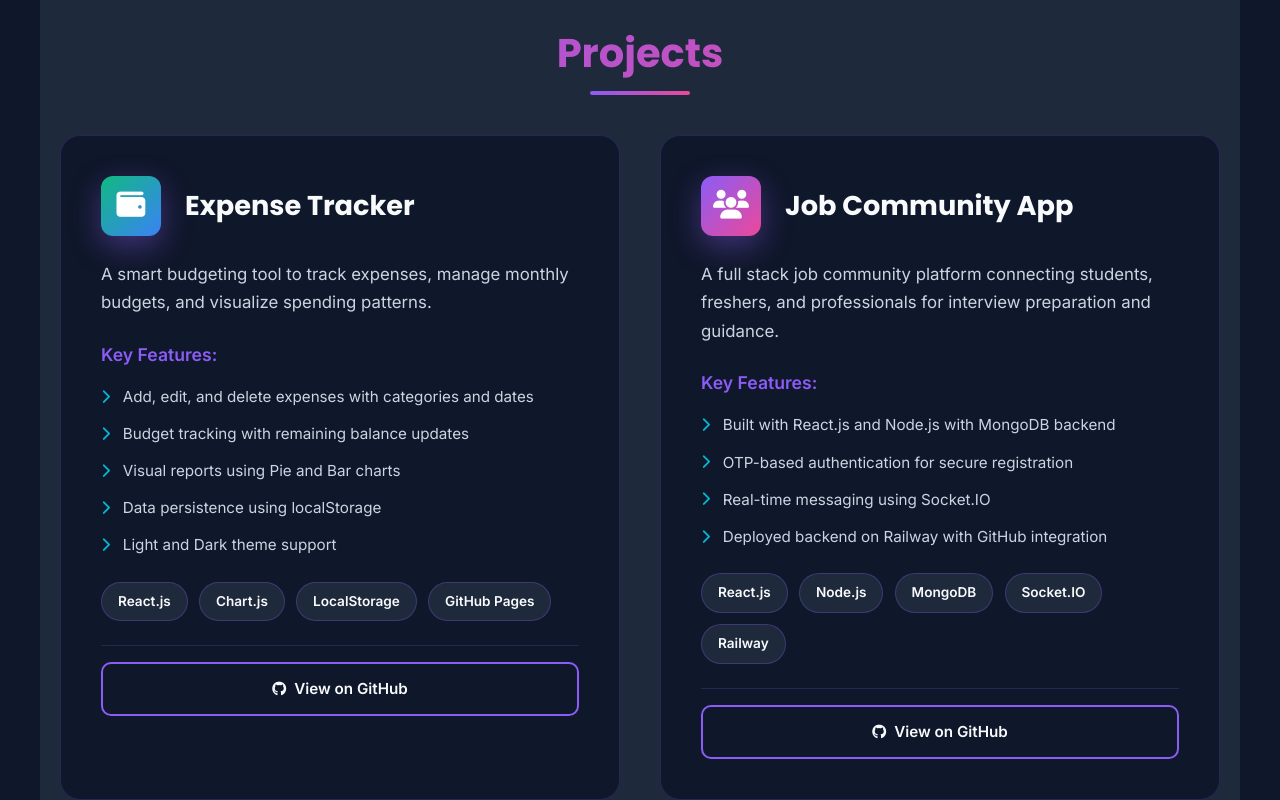
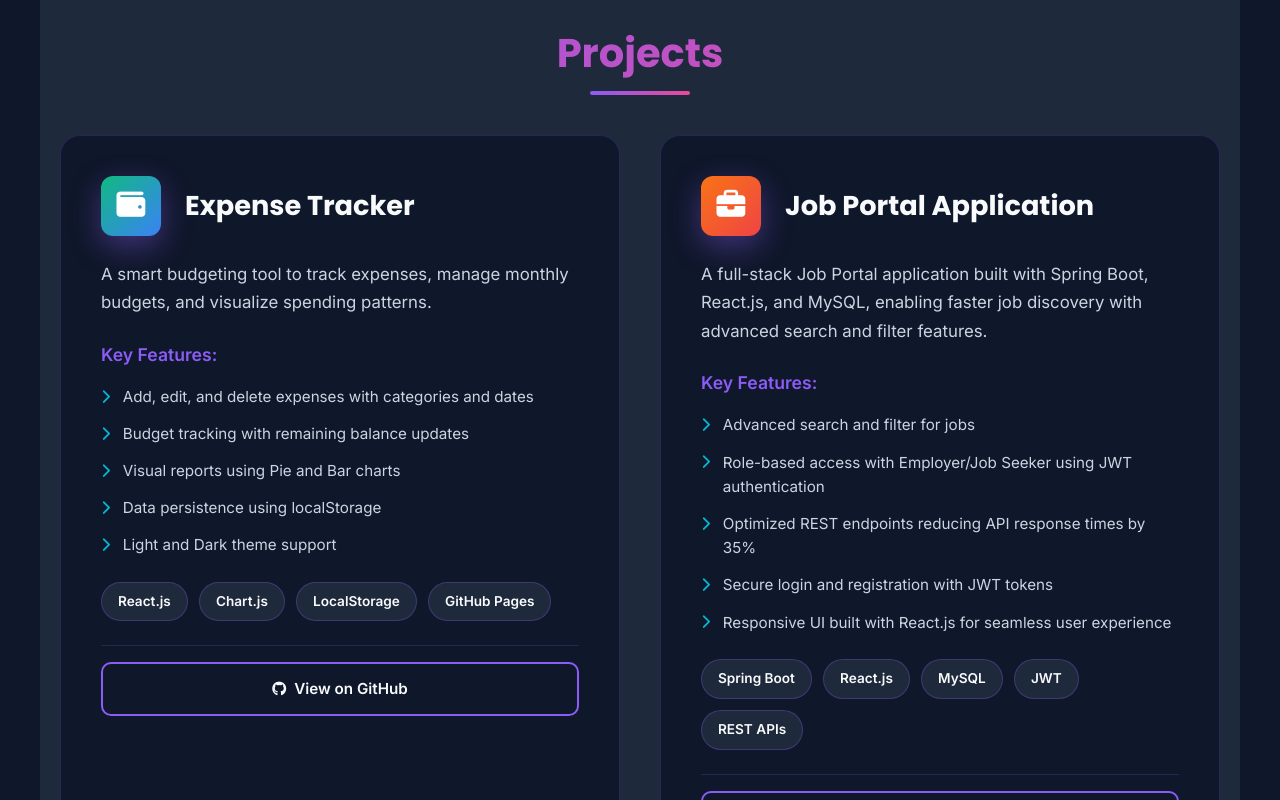
Before and after one commit to nagalakshmikalluri/nagalakshmi-portfolio, a React (Create React App) app: page / in a window 1280 px wide. Shown: the part 3140-3940 px from the top of the page. Built offline with nearby package versions, Linux system fonts and the light colour scheme.

Commit message:
modified project

```diff
--- a/src/components/Projects.js
+++ b/src/components/Projects.js
@@ -18,6 +18,22 @@ const Projects = () => {
   gradient: 'linear-gradient(135deg, #10b981 0%, #3b82f6 100%)',
   githubLink: 'https://github.com/nagalakshmikalluri/ExpensiveTracker'
 },
+{
+  title: 'Job Portal Application',
+  icon: 'fas fa-briefcase',
+  description: 'A full-stack Job Portal application built with Spring Boot, React.js, and MySQL, enabling faster job discovery with advanced search and filter features.',
+  features: [
+    'Advanced search and filter for jobs',
+    'Role-based access with Employer/Job Seeker using JWT authentication',
+    'Optimized REST endpoints reducing API response times by 35%',
+    'Secure login and registration with JWT tokens',
+    'Responsive UI built with React.js for seamless user experience'
+  ],
+  tech: ['Spring Boot', 'React.js', 'MySQL', 'JWT', 'REST APIs'],
+  gradient: 'linear-gradient(135deg, #f97316 0%, #ef4444 100%)',
+  githubLink: 'https://github.com/nagalakshmikalluri/JobPortalApplication'
+}
+,
 
     {
       title: 'Job Community App',
```
